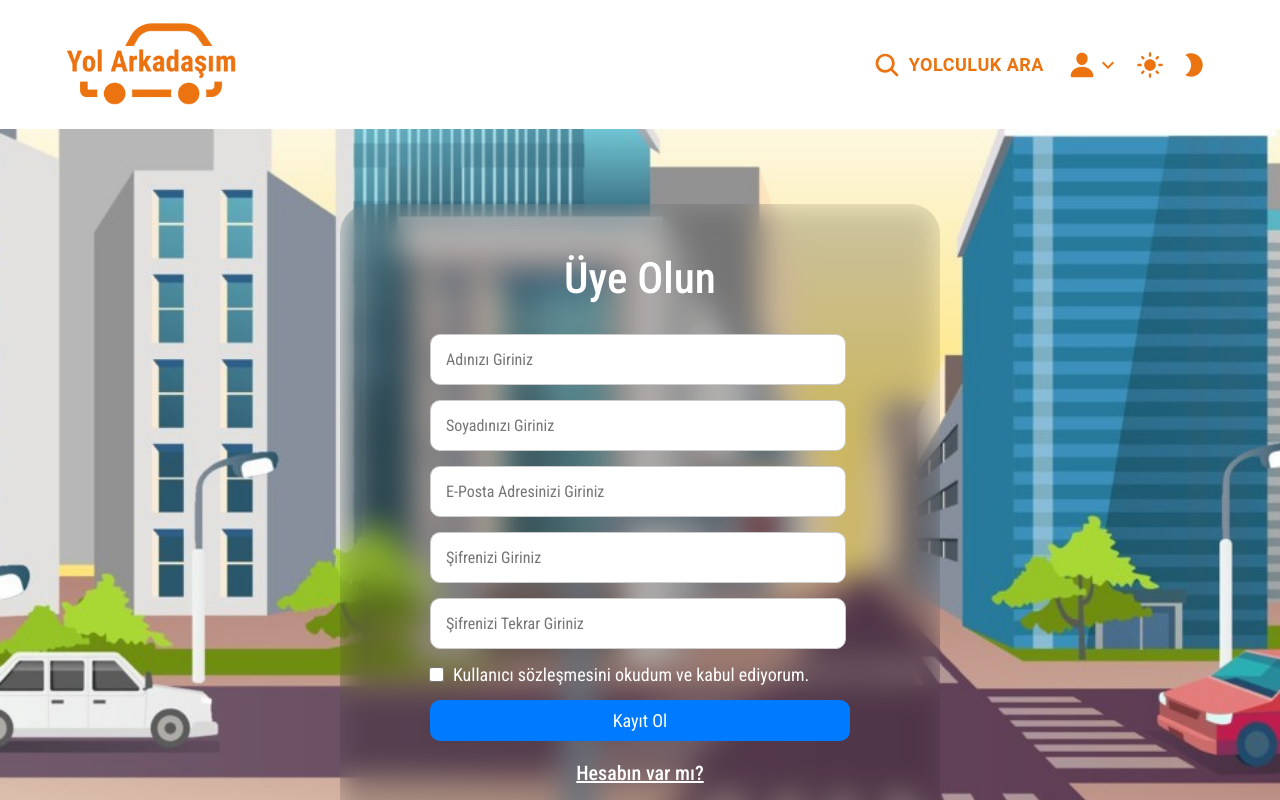
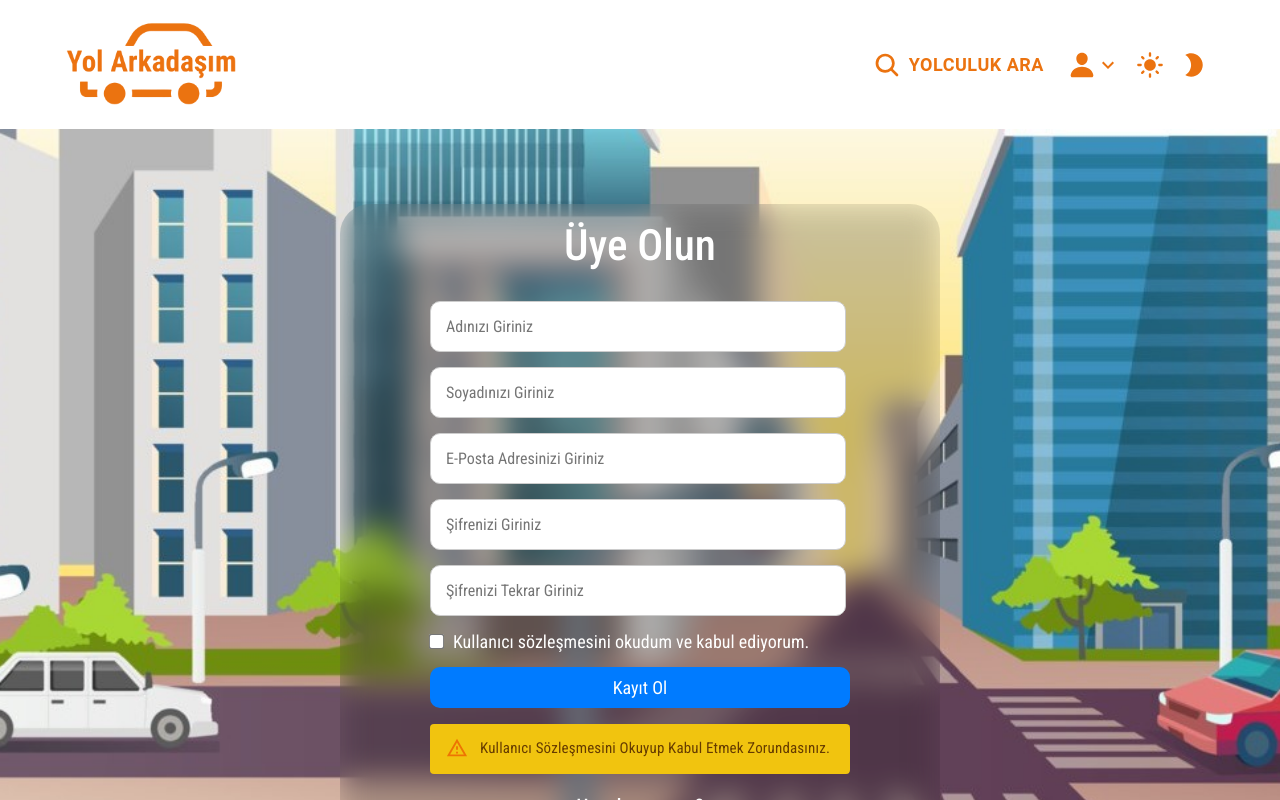
Before and after one commit to kubraacelik/YOLARKADASIM-Bitirme-Projesi, a React (Vite) app in the folder yolarkadasim/: page /uyeOl in a window 1280 px wide. Shown: the top 800 px of the page. Built offline with nearby package versions, Linux system fonts and the light colour scheme.

Commit message:
ekleme yapıldı

```diff
--- a/yolarkadasim/src/routes/GirişYap.jsx
+++ b/yolarkadasim/src/routes/GirişYap.jsx
@@ -1,4 +1,4 @@
-import React, { useState } from "react";
+import React, { useState, useEffect } from "react";
 import Navbar from "../components/Navbar";
 import Footer from "../components/Footer";
 import "../styles/GirişYap.css";
@@ -10,6 +10,17 @@ import Alert from "@mui/material/Alert";
 
 const GirişYap = () => {
   const [loginSuccess, setLoginSuccess] = useState(null);
+
+  //Alert 3sn sonra gitsin
+  useEffect(() => {
+    if (loginSuccess !== null) {
+      const timer = setTimeout(() => {
+        setLoginSuccess(null);
+      }, 3000);
+
+      return () => clearTimeout(timer);
+    }
+  }, [loginSuccess]);
 
   const onSubmit = async (values, actions) => {
     console.log(values);
@@ -113,7 +124,7 @@ const GirişYap = () => {
                     sx={{ fontSize: 20, backgroundColor: "salmon" }}
                     severity="error"
                   >
-                    Giriş yapılırken bir hata oluştu.
+                    E-Posta Hesabınız veya Şifreniz Hatalı!
                   </Alert>
                 </div>
               )}
--- a/yolarkadasim/src/routes/ÜyeOl.jsx
+++ b/yolarkadasim/src/routes/ÜyeOl.jsx
@@ -1,4 +1,4 @@
-import React, { useState } from "react";
+import React, { useState, useEffect } from "react";
 import Navbar from "../components/Navbar";
 import Footer from "../components/Footer";
 import "../styles/ÜyeOl.css";
@@ -6,17 +6,37 @@ import { useFormik } from "formik";
 import { basicSchema } from "../schemas";
 import { Link } from "react-router-dom";
 import axios from "axios";
+import Alert from "@mui/material/Alert";
+
+const ÜyeOl = () => {
+  const [registerSuccess, setRegisterSuccess] = useState(null);
+  const [agreed, setAgreed] = useState(false);
+  const [showContract, setShowContract] = useState(false); // Kullanıcı sözleşmesi görünürlüğünü kontrol etmek için bir durum değişkeni
+
+  //Alert 3sn sonra gitsin
+  useEffect(() => {
+    if (registerSuccess !== null) {
+      const timer = setTimeout(() => {
+        setRegisterSuccess(null);
+      }, 3000);
+
+      return () => clearTimeout(timer);
+    }
+  }, [registerSuccess]);
 
   const onSubmit = async (values, actions) => {
-
     console.log(values);
     console.log(actions);
     try {
+      if (agreed) {
         await addUserToMongoDB(values); // Kullanıcı bilgilerini MongoDB'ye gönder
         actions.resetForm(); // Formu sıfırla
-    alert("Kullanıcı başarıyla kaydedildi.");
+        setRegisterSuccess(true);
+      } else {
+        setRegisterSuccess(false);
+      }
     } catch (error) {
-    alert("Bu mail hesabıyla bir hesap bulunmaktadır.");
+      setRegisterSuccess(false);
     }
   };
 
@@ -34,10 +54,6 @@ const addUserToMongoDB = async (userData) => {
     }
   };
 
-export default function ÜyeOl() {
-  const [agreed, setAgreed] = useState(false);
-  const [showContract, setShowContract] = useState(false); // Kullanıcı sözleşmesi görünürlüğünü kontrol etmek için bir durum değişkeni
-
   const { values, errors, isSubmitting, handleSubmit, handleChange } =
     useFormik({
       initialValues: {
@@ -52,12 +68,12 @@ export default function ÜyeOl() {
     });
 
   const handleAgreementChange = () => {
-    setAgreed(!agreed);
-    if (!showContract) {
+    if (!agreed) {
       setShowContract(true); // Onaylandığında sözleşme açılsın
     } else {
       setShowContract(false); // Onay kaldırıldığında sözleşme kapatılsın
     }
+    setAgreed(!agreed);
   };
 
   const handleShowContract = () => {
@@ -149,7 +165,6 @@ export default function ÜyeOl() {
               {showContract && (
                 <div className="sözleşme-modal">
                   <div className="sözleşme-içeriği">
-                    {/* Sözleşme içeriği buraya gelecek */}
                     <h2>Kullanıcı Sözleşmesi</h2>
                     <p>
                       <p>
@@ -217,15 +232,45 @@ export default function ÜyeOl() {
               <button
                 className="kayıtOl-btn"
                 type="submit"
-                disabled={isSubmitting}
+                disabled={isSubmitting || !agreed}
               >
                 Kayıt Ol
               </button>
+              {!agreed && !showContract && (
+                  <div>
+                  <Alert
+                    sx={{ fontSize: 15, backgroundColor: "#F1C40F", marginTop: 2 }}
+                    severity="warning"
+                  >
+                    Kullanıcı Sözleşmesini Okuyup Kabul Etmek Zorundasınız.
+                  </Alert>
+                </div>
+              )}
               <div className="hesabinVarsaDiv">
                 <Link style={{ color: "white" }} to="/girisYap">
                   Hesabın var mı?
                 </Link>
               </div>
+              {registerSuccess === true && (
+                <div>
+                  <Alert
+                    sx={{ fontSize: 20, backgroundColor: "lightgreen" }}
+                    severity="success"
+                  >
+                    Başarıyla Kayıt Olundu.
+                  </Alert>
+                </div>
+              )}
+              {registerSuccess === false && (
+                <div>
+                  <Alert
+                    sx={{ fontSize: 20, backgroundColor: "salmon" }}
+                    severity="error"
+                  >
+                    Daha Önce Bu Mail Hesabı İle Kayıt Olundu!
+                  </Alert>
+                </div>
+              )}
             </form>
           </div>
         </div>
@@ -233,4 +278,6 @@ export default function ÜyeOl() {
       </div>
     </>
   );
-}
+};
+
+export default ÜyeOl;
```
Lines whose indentation alone changed are shown as unchanged.
